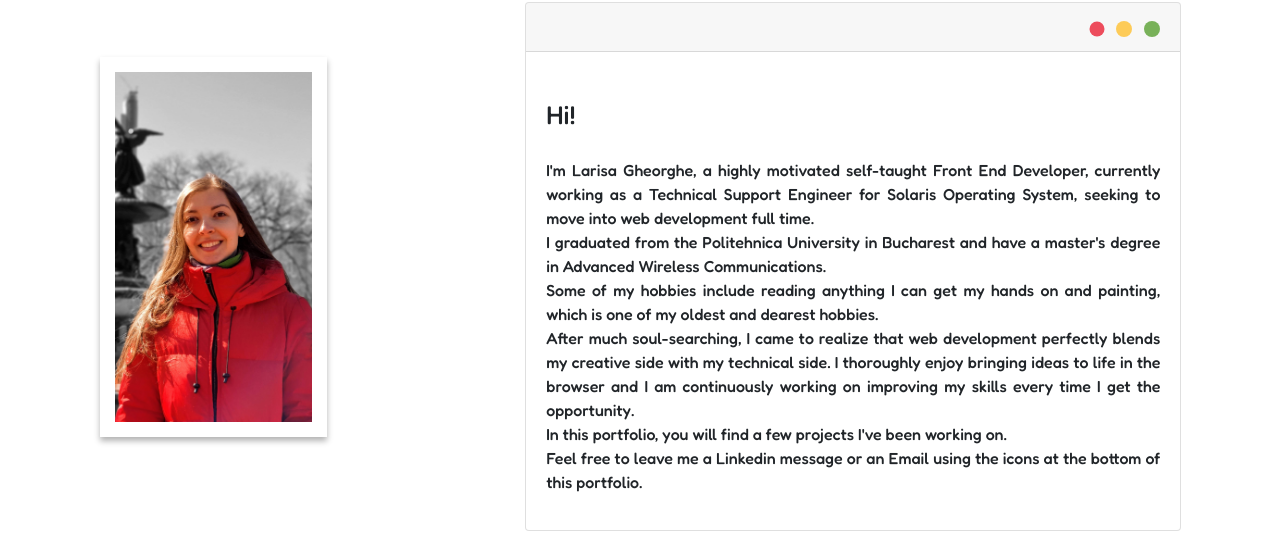
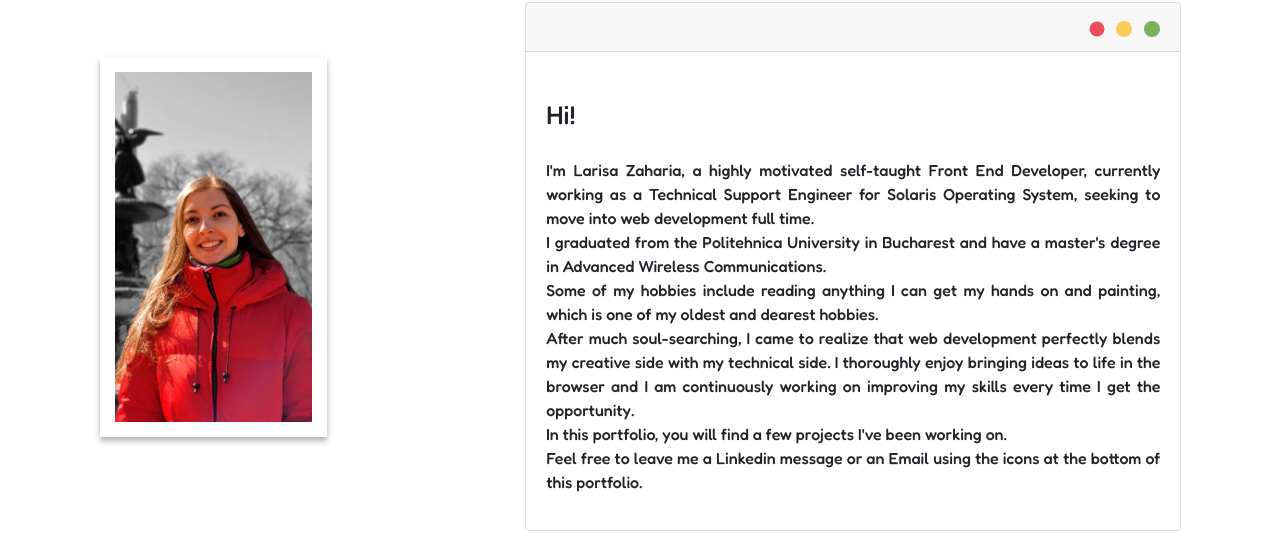
Before and after one commit to larisa-gheorghe/portfolio, a Vue app: page / in a window 1280 px wide. Shown: the part 926-1470 px from the top of the page. Built offline with nearby package versions, Linux system fonts and the light colour scheme; the HTML template or start-up script is replaced by a standard one.

Commit message:
Change Name

```diff
--- a/src/components/About.vue
+++ b/src/components/About.vue
@@ -29,7 +29,7 @@
                 <br>
                 <br>
                 <p class="text-justify">
-                I'm Larisa Gheorghe, a highly motivated self-taught Front End Developer,
+                I'm Larisa Zaharia, a highly motivated self-taught Front End Developer,
                 currently working as a Technical Support Engineer for Solaris Operating System,
                 seeking to move into web development full time. <br>
                 I graduated from the Politehnica University in Bucharest and have a master's
```
